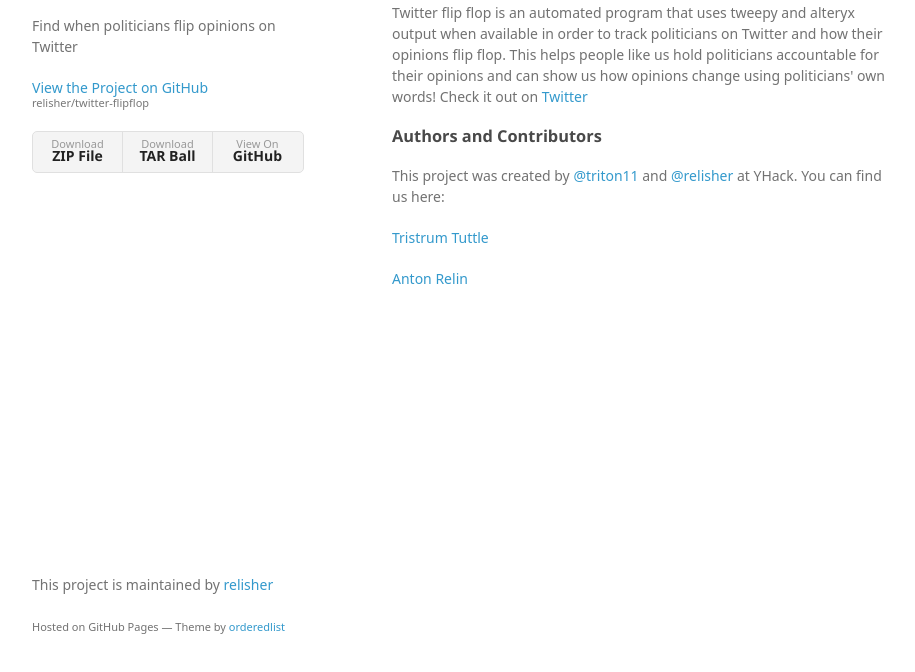
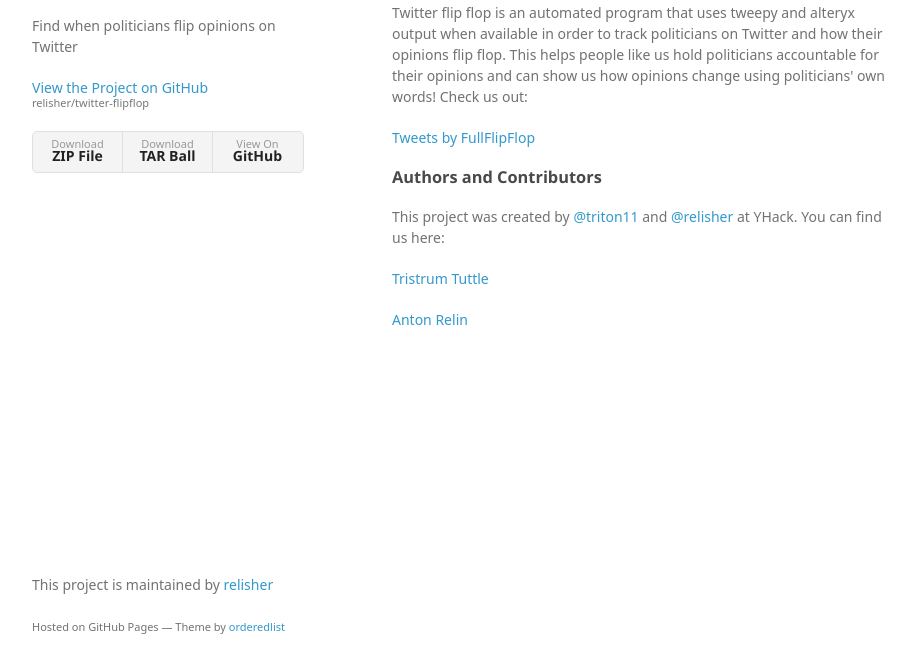
Before and after one commit to relisher/twitter-flipflop, a plain HTML site: page index.html in a window 1280 px wide. Shown: the part 94-766 px from the top of the page, without its empty margins (178-1093 px from the left). Drawn offline with Linux system fonts and the light colour scheme; a web font is replaced by a local one.

Commit message:
Update index.html

```diff
--- a/index.html
+++ b/index.html
@@ -31,7 +31,8 @@
         <h3>
 <a id="welcome-to-twitter-flipflop" class="anchor" href="#welcome-to-twitter-flipflop" aria-hidden="true"><span aria-hidden="true" class="octicon octicon-link"></span></a>Welcome to Twitter-flipflop.</h3>
 
-<p>Twitter flip flop is an automated program that uses tweepy and alteryx output when available in order to track politicians on Twitter and how their opinions flip flop. This helps people like us hold politicians accountable for their opinions and can show us how opinions change using politicians' own words! Check it out on <a href="https://twitter.com/FullFlipFlop">Twitter</a></p>
+<p>Twitter flip flop is an automated program that uses tweepy and alteryx output when available in order to track politicians on Twitter and how their opinions flip flop. This helps people like us hold politicians accountable for their opinions and can show us how opinions change using politicians' own words! Check us out:
+        <p> <a class="twitter-timeline" href="https://twitter.com/FullFlipFlop">Tweets by FullFlipFlop</a> <script async src="//platform.twitter.com/widgets.js" charset="utf-8"></script> </p></p>
 
 <h3>
 <a id="authors-and-contributors" class="anchor" href="#authors-and-contributors" aria-hidden="true"><span aria-hidden="true" class="octicon octicon-link"></span></a>Authors and Contributors</h3>
```
